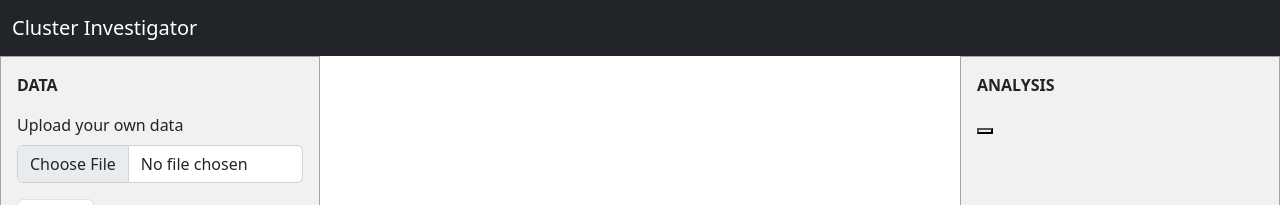
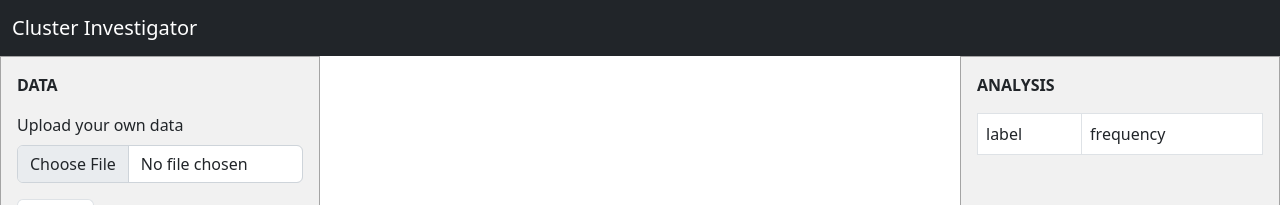
Before and after one commit to carolynwanf/Cluster-Research, a React (Create React App) app in the folder frontend/: page / in a window 1280 px wide. Shown: the top 205 px of the page. Built offline with nearby package versions, Linux system fonts and the light colour scheme; no server answers.

Commit message:
Added frequency table for analysis

```diff
--- a/frontend/src/App.css
+++ b/frontend/src/App.css
@@ -166,6 +166,7 @@ path {
   stroke:blue;
 }
 
+/* Slider formatting */
 .sliderBlock {
   display:flex;
   padding: 0.5em;
@@ -183,3 +184,12 @@ div.sliderBlock p.paramValue {
 div.sliderBlock Slider{
   width:50%;
 }
+
+/* table formatting */
+th {
+  font-weight:500;
+}
+
+Table {
+  background-color: white;
+}
--- a/frontend/src/components/LeftPanel.js
+++ b/frontend/src/components/LeftPanel.js
@@ -110,7 +110,7 @@ export const LeftPanel = ({ width, height }) => {
         className="mb-3"
       >
         <Tab eventKey="TSNE" title="T-SNE">
-          <div class="sliderBlock">
+          <div className="sliderBlock">
             <p>Perlexity</p>
             <Slider
               aria-label="perplexity"
@@ -119,7 +119,7 @@ export const LeftPanel = ({ width, height }) => {
               min={0}
               max={100}
             />
-            <p class="paramValue">{perplexity}</p>
+            <p className="paramValue">{perplexity}</p>
           </div>
         </Tab>
         <Tab eventKey="UMAP" title="UMAP"></Tab>
@@ -135,7 +135,7 @@ export const LeftPanel = ({ width, height }) => {
       </Button>
       <hr />
       <p className="title"> Display settings</p>
-      <div class="sliderBlock">
+      <div className="sliderBlock">
         <p>Opacity</p>
         <Slider
           aria-label="opacity"
@@ -146,7 +146,7 @@ export const LeftPanel = ({ width, height }) => {
           min={0}
           max={100}
         />
-        <p class="paramValue">{opacity}</p>
+        <p className="paramValue">{opacity}</p>
       </div>
     </div>
   );
--- a/frontend/src/components/RightPanel.js
+++ b/frontend/src/components/RightPanel.js
@@ -1,5 +1,6 @@
 import "../App.css";
 import { useState } from "react";
+import Table from "react-bootstrap/Table";
 
 // Analysis panel for displaying info
 export const RightPanel = ({ points }) => {
@@ -8,15 +9,23 @@ export const RightPanel = ({ points }) => {
   // Update selected items if new items have been selected
   if (points.length > 0 && selectedItems.length === 0) {
     let newSelectedItems = [];
-    let seenAlready = new Set();
+    let counts = {};
 
     for (let point of points) {
-      if (seenAlready.has(point.label)) {
-        continue;
+      if (point.label in counts) {
+        counts[point.label]++;
       } else {
-        newSelectedItems.push(<li key={point.label}>{point.label}</li>);
-        seenAlready.add(point.label);
+        counts[point.label] = 1;
       }
+    }
+
+    for (let [label, count] of Object.entries(counts)) {
+      newSelectedItems.push(
+        <tr key={label}>
+          <td>{label}</td>
+          <td>{count}</td>
+        </tr>
+      );
     }
 
     setSelectedItems(newSelectedItems);
@@ -29,8 +38,15 @@ export const RightPanel = ({ points }) => {
   return (
     <div className="right panel">
       <p className="title">Analysis</p>
-      <ul>{selectedItems}</ul>
-      <button></button>
+      <Table bordered>
+        <thead>
+          <tr>
+            <th>label</th>
+            <th>frequency</th>
+          </tr>
+        </thead>
+        <tbody>{selectedItems}</tbody>
+      </Table>
     </div>
   );
 };
```
